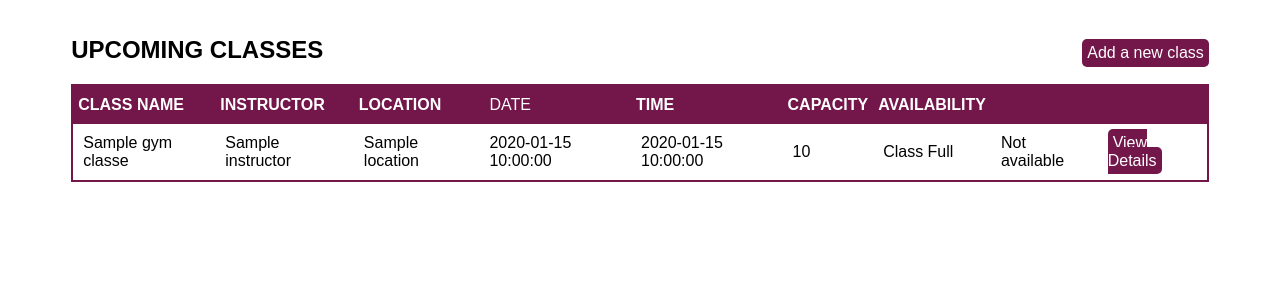
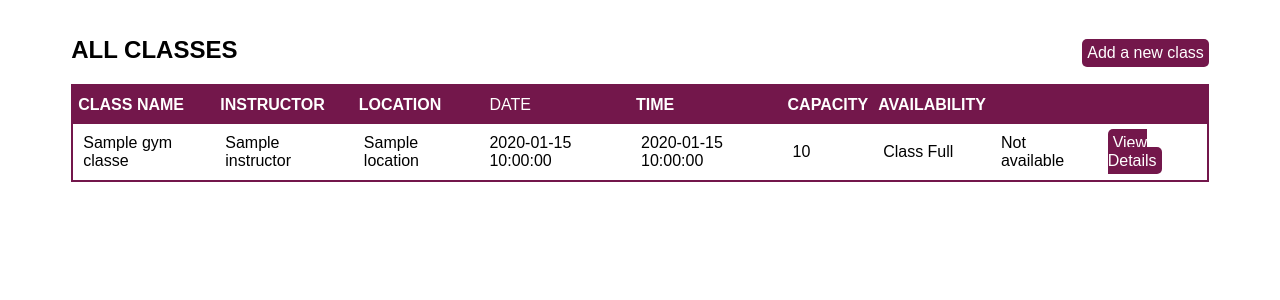
Before and after one commit to stephpaterson/python_project_gym_manager, a Flask app: page /gym_classes/all in a window 1280 px wide. Shown: the part 137-437 px from the top of the page. Run offline with Flask 2, Linux system fonts and the light colour scheme; a database or web service that is not in the repository returns one stand-in record (values such as "Sample title"); some libraries are stand-ins or nearby versions.

Commit message:
fixed page title issue on upcoming/all class pagees

```diff
--- a/controllers/gym_class_controller.py
+++ b/controllers/gym_class_controller.py
@@ -15,12 +15,12 @@ def gym_classes():
         count = gym_class_repo.count_members(gym_class)
         gym_class.set_availability(count)
         gym_classes.append(gym_class)
-    return render_template("gym_class/index.html", gym_classes=gym_classes)
+    return render_template("gym_class/index.html", gym_classes=gym_classes, page_type="Upcoming Classes")
 
 @gym_classes_blueprint.route("/gym_classes/all")
 def gym_classes_all():
     gym_classes = gym_class_repo.select_all()
-    return render_template("gym_class/index.html", gym_classes=gym_classes)
+    return render_template("gym_class/index.html", gym_classes=gym_classes, page_type="All Classes")
 
 @gym_classes_blueprint.route("/gym_classes/new", methods = ['GET'])
 def gym_class_new():
--- a/templates/gym_class/index.html
+++ b/templates/gym_class/index.html
@@ -5,7 +5,7 @@
 {% block content %}
 
 <hgroup>
-    <h2>Upcoming classes</h2>
+    <h2>{{ page_type }}</h2>
     <a href="/gym_classes/new">Add a new class</a>
 </hgroup>
 
```
